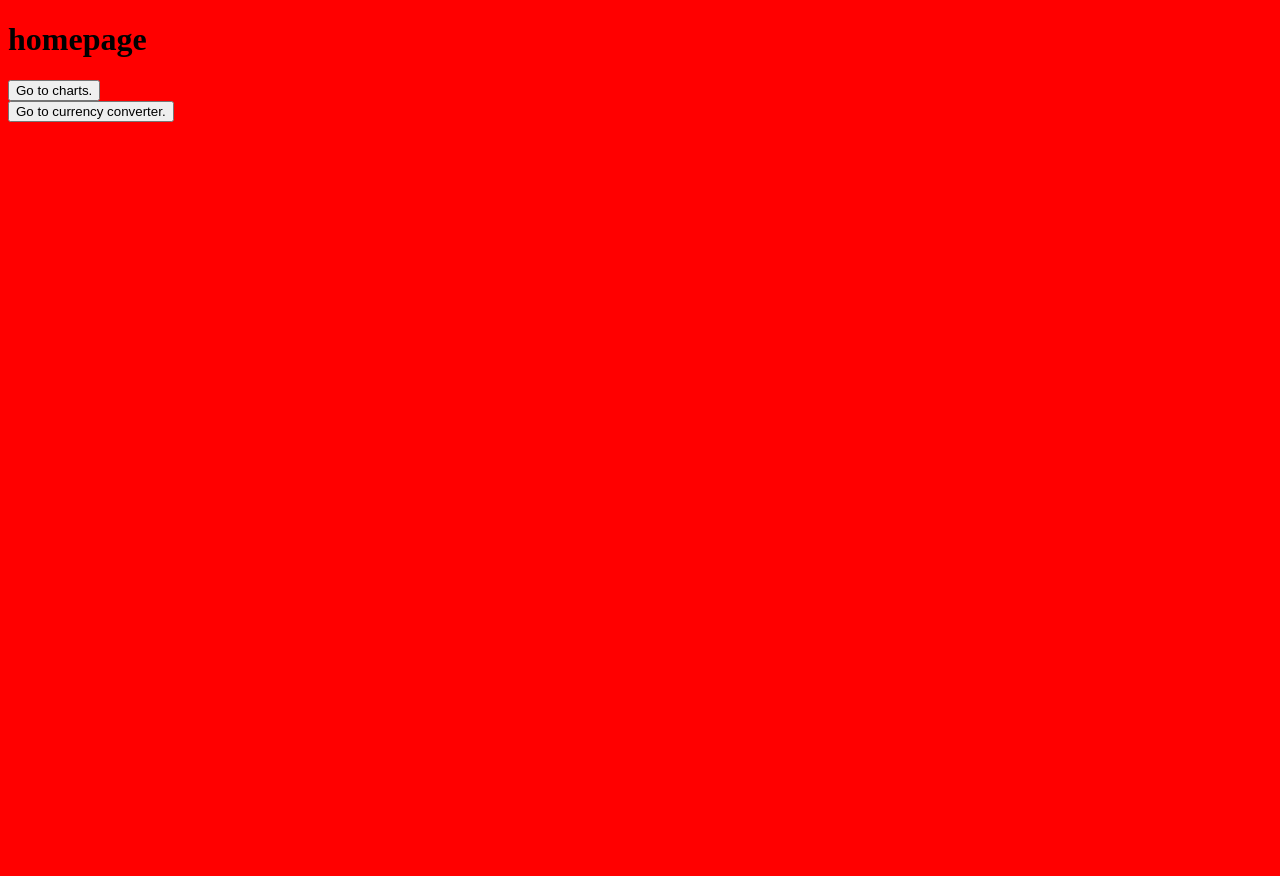
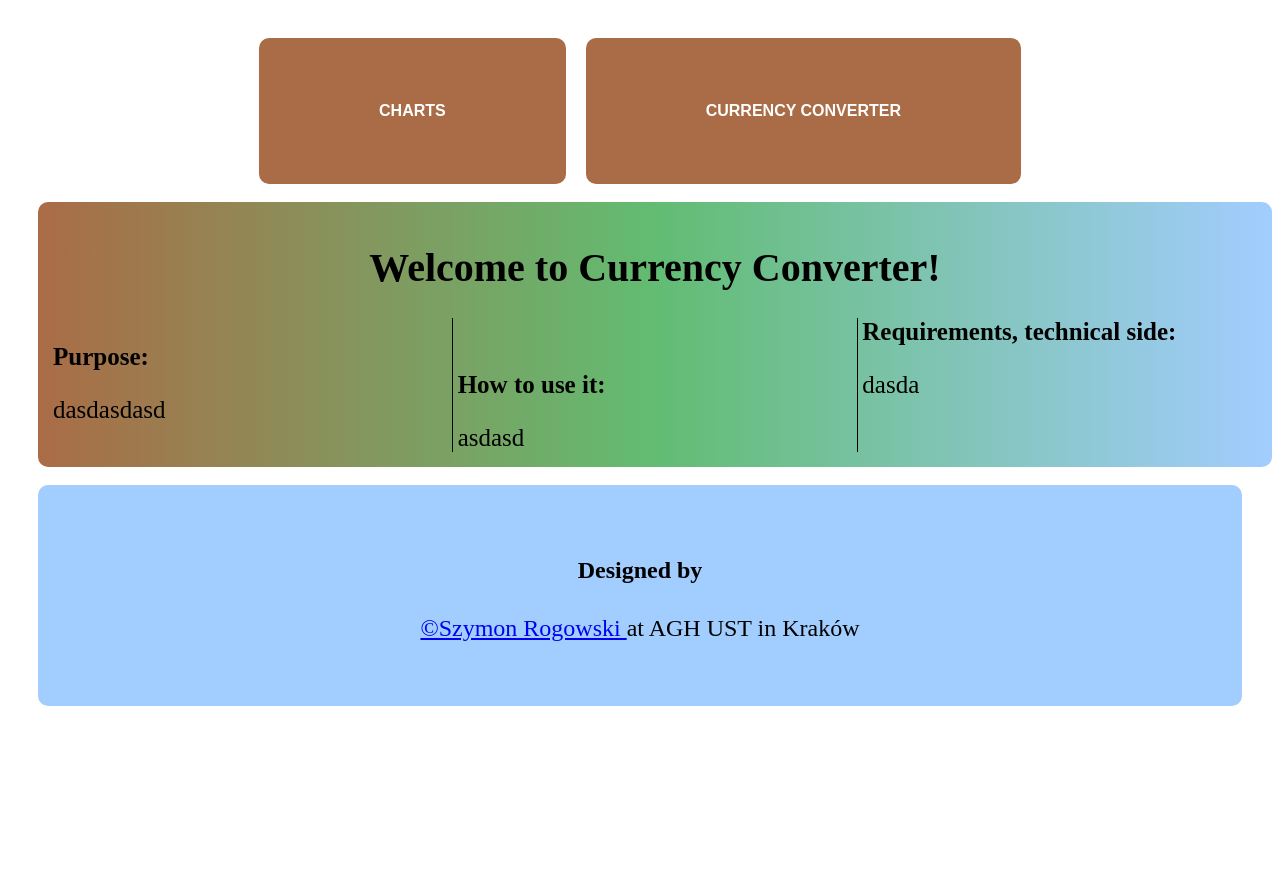
Before and after one commit to PsimonL/DjangoWebApp, a Django app: page /home in a window 1280 px wide. Before the commit the page ends 122 px from the top, so only its background shows below. Run offline with Django 4.2, Linux system fonts and the light colour scheme.

Commit message:
New stuff

```diff
--- a/App/static/css/homepage.css
+++ b/App/static/css/homepage.css
@@ -1,3 +1,65 @@
 body{
-    background: red;
+    overflow: auto;
+    align-items: center;
+    min-height: 100vh;
+    padding: 30px;
+    background: #FFFFFF;
+    position: center;
 }
+
+.topnav {
+  display: flex;
+  justify-content: center;
+  align-items: center;
+  margin: 0 100px;
+}
+.topnav button{
+  background-color: #AA6C46;
+  border: none;
+  color: white;
+  font-weight: bold;
+  text-align: center;
+  text-decoration: none;
+  display: inline-block;
+  font-size: 16px;
+  padding: 8vmin 15vmin;
+  border-radius: 10px;
+  margin: 0 10px
+}
+.main{
+     margin: auto;
+    background: #AA6C46;
+    background: -moz-linear-gradient(left, #AA6C46 0%, #62BC72 50%, #A2CDFF 100%);
+    background: -webkit-linear-gradient(left, #AA6C46 0%, #62BC72 50%, #A2CDFF 100%);
+    background: linear-gradient(to right, #AA6C46 0%, #62BC72 50%, #A2CDFF 100%);
+    border-radius: 10px;
+    padding: 15px;
+    width: 100%;
+    height: 100%;
+    font-size: 100%;
+}
+.main h1{
+    text-align: center;
+    font-size: 40px;
+}
+.main #main-info {
+    font-size: 25px;
+    -webkit-column-count: 3;
+    -moz-column-count: 3;
+    column-count: 3;
+    -webkit-column-gap: 10px;
+    -moz-column-gap: 10px;
+    column-gap: 10px;
+    -webkit-column-rule: 1px solid black;
+    -moz-column-rule: 1px solid black;
+    column-rule: 1px solid black;
+}
+
+footer {
+    background:#A2CDFF;
+    overflow-x: hidden;
+    padding: 5vmin 5vmin;
+    border-radius: 10px;
+    text-align: center;
+    font-size: 150%;
+}
--- a/App/templates/charts.html
+++ b/App/templates/charts.html
@@ -12,5 +12,10 @@
 </head>
 <body>
     <p>Here charts</p>
+    <div class="topnav">
+        <a href="homepage">Homepage</a>
+        <a href="converter">Converter</a>
+    </div>
+
 </body>
 </html>
--- a/App/templates/homepage.html
+++ b/App/templates/homepage.html
@@ -11,12 +11,27 @@
     </script>
 </head>
 <body>
-    <h1>homepage</h1>
-    <div>
-      <button id="go-charts">Go to charts.</button>
+    <div class="topnav">
+        <button id="go-charts">CHARTS</button>
+        <button id="go-conv">CURRENCY CONVERTER</button>
     </div>
-    <div>
-      <button id="go-conv">Go to currency converter.</button>
+    <br>
+    <div class="main">
+        <h1>Welcome to Currency Converter!</h1>
+        <div id="main-info">
+            <p><strong>Purpose:</strong></p>
+            <p>dasdasdasd</p>
+            <br>
+            <p><strong>How to use it:</strong></p>
+            <p>asdasd</p>
+            <p><strong>Requirements, technical side:</strong></p>
+            <p>dasda</p>
+        </div>
     </div>
+    <br>
+    <footer>
+        <h4 class="by-who">Designed by</h4>
+        <p class="initials"> <a href="https://github.com/PsimonL">&copy;Szymon Rogowski </a> at AGH UST in Kraków</p>
+    </footer>
 </body>
 </html>
```
Also changed, not shown: App/static/css/charts.css (+31 -0 lines).
